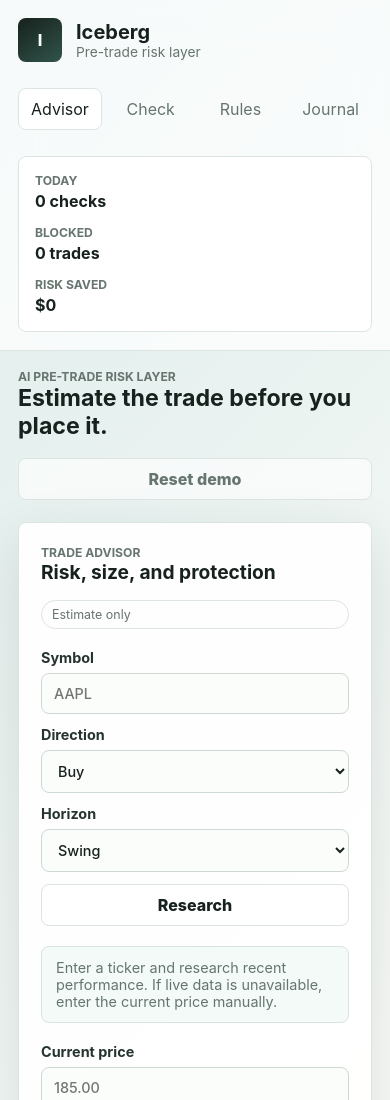
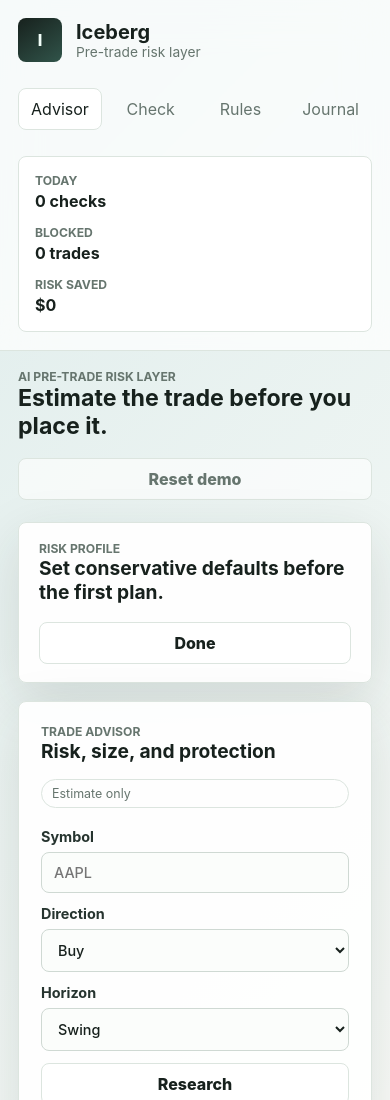
Before and after one commit to lyhys12345/iceberg, a website with bundled scripts: page index.html in a window 390 px wide. Shown: the top 1100 px of the page. Built offline with nearby package versions, Linux system fonts and the light colour scheme.

Commit message:
Add first run risk profile panel

```diff
--- a/index.html
+++ b/index.html
@@ -51,6 +51,14 @@
         </section>
 
         <section id="advisorTab" class="tab-panel active">
+          <section id="onboardingPanel" class="panel onboarding-panel">
+            <div>
+              <p class="eyebrow">Risk Profile</p>
+              <h3>Set conservative defaults before the first plan.</h3>
+            </div>
+            <button id="dismissOnboarding" class="secondary-button" type="button">Done</button>
+          </section>
+
           <div class="advisor-layout">
             <form id="advisorForm" class="panel advisor-form">
               <div class="panel-heading">
--- a/src/app.mjs
+++ b/src/app.mjs
@@ -8,6 +8,7 @@ const storageKeys = {
   journal: "iceberg.journal.v1",
   advisorHistory: "iceberg.advisor-history.v1",
   advisorProfile: "iceberg.advisor-profile.v1",
+  onboardingSeen: "iceberg.onboarding-seen.v1",
 };
 
 const state = {
@@ -72,6 +73,8 @@ const elements = {
   skipAdvisorTrade: document.querySelector("#skipAdvisorTrade"),
   exportJson: document.querySelector("#exportJson"),
   exportCsv: document.querySelector("#exportCsv"),
+  onboardingPanel: document.querySelector("#onboardingPanel"),
+  dismissOnboarding: document.querySelector("#dismissOnboarding"),
 };
 
 init();
@@ -82,6 +85,7 @@ function init() {
   loadRulesIntoForm();
   renderJournal();
   updateSummary();
+  renderOnboarding();
   if (!loadAdvisorProfileIntoForm()) {
     seedAdvisorDefaults();
   }
@@ -123,6 +127,10 @@ function bindForms() {
   elements.skipAdvisorTrade.addEventListener("click", () => saveAdvisorDecision("skipped"));
   elements.exportJson.addEventListener("click", exportJson);
   elements.exportCsv.addEventListener("click", exportCsv);
+  elements.dismissOnboarding.addEventListener("click", () => {
+    localStorage.setItem(storageKeys.onboardingSeen, "true");
+    renderOnboarding();
+  });
   elements.loadAdvisorExample.addEventListener("click", () => {
     seedAdvisorExample();
     resetAdvisorReport();
@@ -182,6 +190,8 @@ async function researchAdvisorTicker() {
 function generateAdvisorPlan() {
   const advisorInput = readAdvisorForm();
   saveAdvisorProfile(advisorInput);
+  localStorage.setItem(storageKeys.onboardingSeen, "true");
+  renderOnboarding();
   const market =
     state.marketSnapshot && state.marketSnapshot.symbol === advisorInput.symbol
       ? state.marketSnapshot
@@ -444,6 +454,11 @@ function updateSummary() {
   elements.riskSaved.textContent = `$${riskSaved.toLocaleString("en-US", { maximumFractionDigits: 0 })}`;
 }
 
+function renderOnboarding() {
+  const seen = localStorage.getItem(storageKeys.onboardingSeen) === "true";
+  elements.onboardingPanel.classList.toggle("hidden", seen);
+}
+
 function loadRules() {
   try {
     return { ...defaultRules, ...JSON.parse(localStorage.getItem(storageKeys.rules)) };
@@ -703,6 +718,7 @@ function resetDemo() {
   localStorage.removeItem(storageKeys.journal);
   localStorage.removeItem(storageKeys.advisorHistory);
   localStorage.removeItem(storageKeys.advisorProfile);
+  localStorage.removeItem(storageKeys.onboardingSeen);
   loadRulesIntoForm();
   seedDemoTrade();
   stopCooldown();
@@ -722,6 +738,7 @@ function resetDemo() {
   resetAdvisorReport();
   renderJournal();
   updateSummary();
+  renderOnboarding();
 }
 
 function formatHistoryDate(createdAt) {
--- a/src/styles.css
+++ b/src/styles.css
@@ -191,6 +191,15 @@ button {
   grid-template-columns: minmax(390px, 0.88fr) minmax(0, 1.12fr);
   gap: 22px;
   align-items: start;
+}
+
+.onboarding-panel {
+  display: flex;
+  align-items: center;
+  justify-content: space-between;
+  gap: 18px;
+  margin-bottom: 18px;
+  padding: 18px 20px;
 }
 
 .advisor-report {
@@ -714,7 +723,8 @@ button:disabled {
   .topbar,
   .panel-heading,
   .journal-item,
-  .button-group {
+  .button-group,
+  .onboarding-panel {
     align-items: stretch;
     flex-direction: column;
   }
```
Also changed, not shown: docs/mvp-qualification.md (+3 -2 lines).
